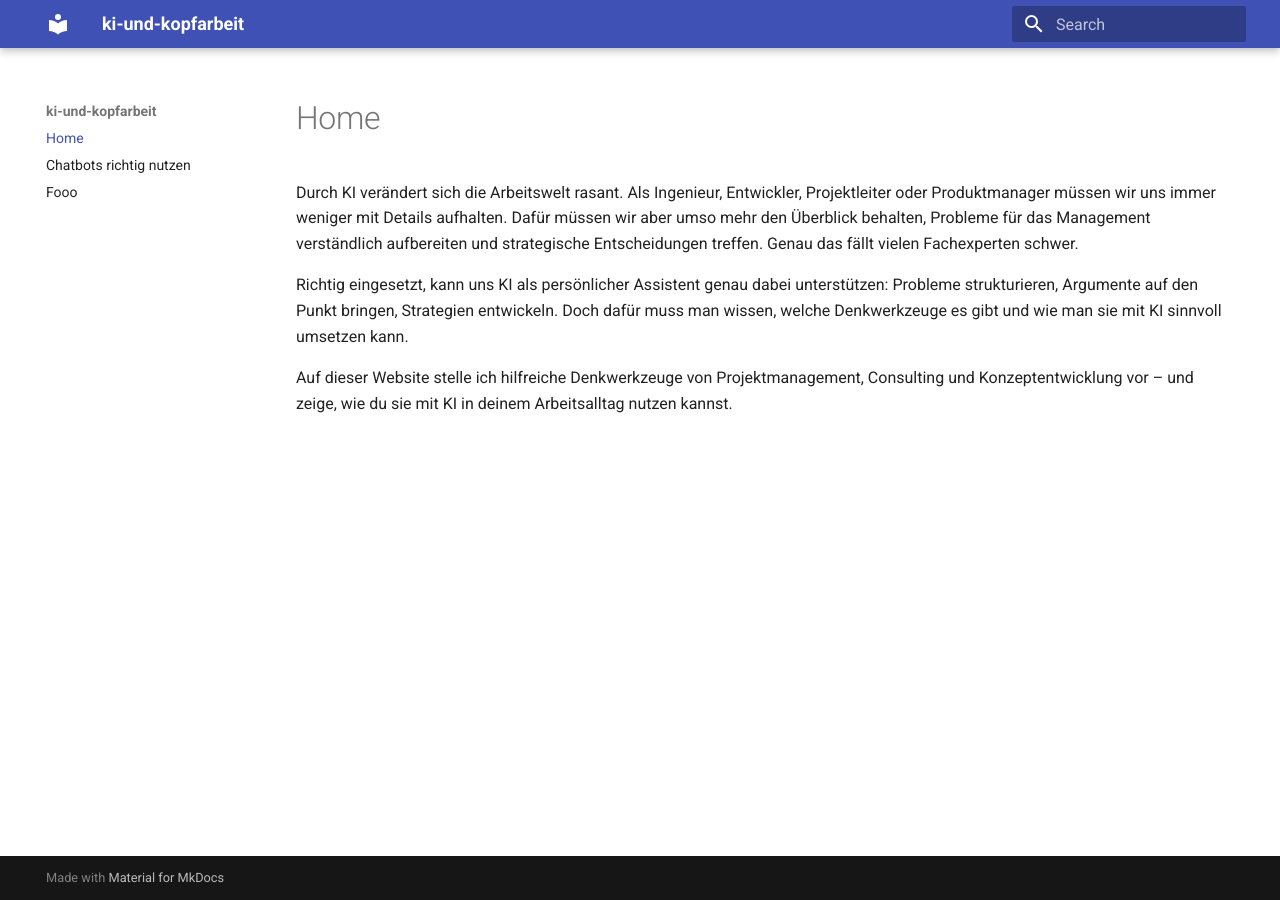
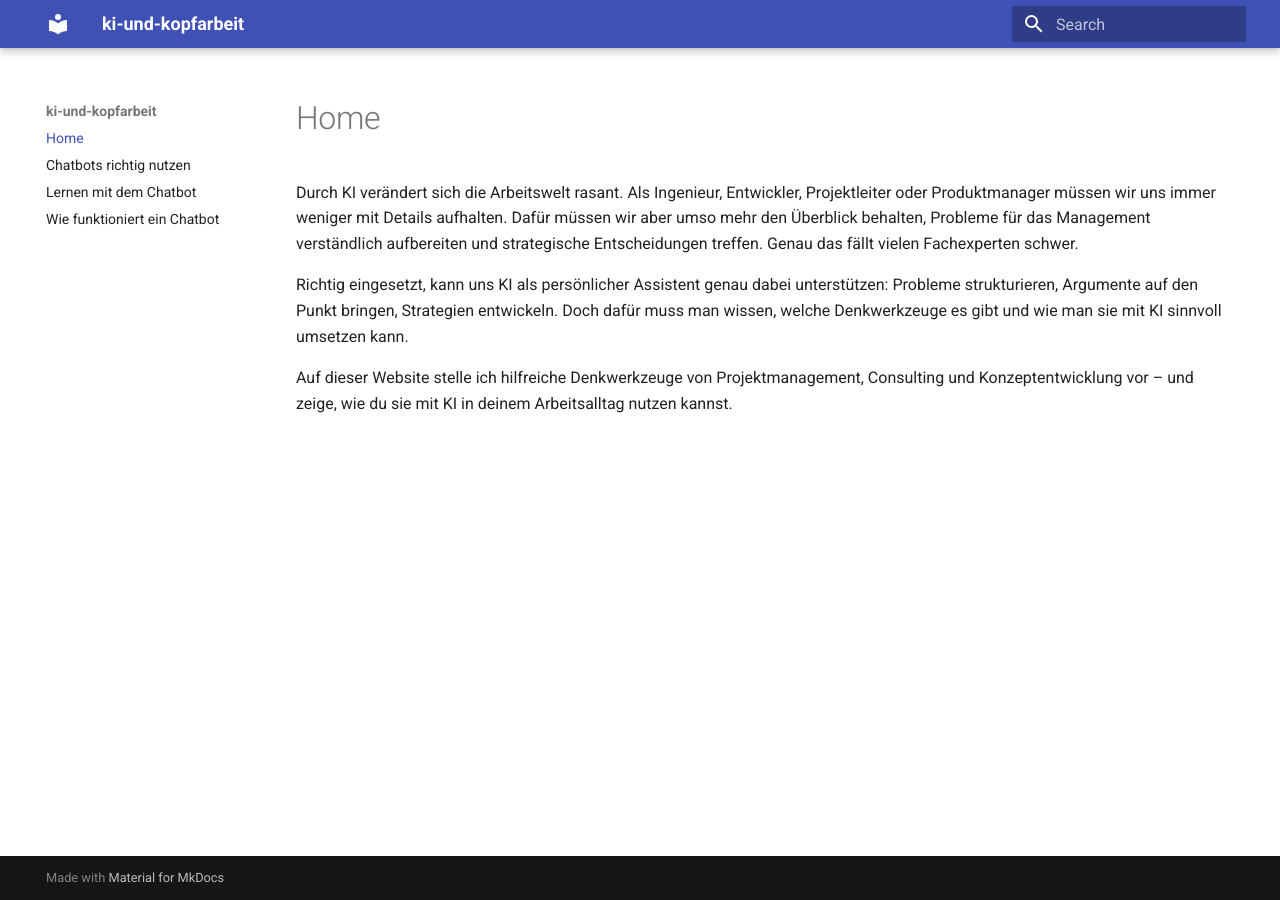
Before and after one commit to tenorix/ki-und-kopfarbeit-mk, an MkDocs documentation site: the page built from docs/index.md, in a window 1280 px wide. Built offline with MkDocs 1.6.1 and Material for MkDocs 9.7.7, drawn with Linux system fonts in a browser that asks for light colours.

Commit message:
Update mkdocs.yml

```diff
--- a/mkdocs.yml
+++ b/mkdocs.yml
@@ -7,4 +7,5 @@ theme:
 nav:
   - Home: index.md
   - Chatbots richtig nutzen: chatbots-richtig-nutzen.md
-  - Fooo: foo.md
+  - Lernen mit dem Chatbot: lernen-mit-dem-chatbot.md
+  - Wie funktioniert ein Chatbot: wie-funktioniert-ein-chatbot-llm.md
```
